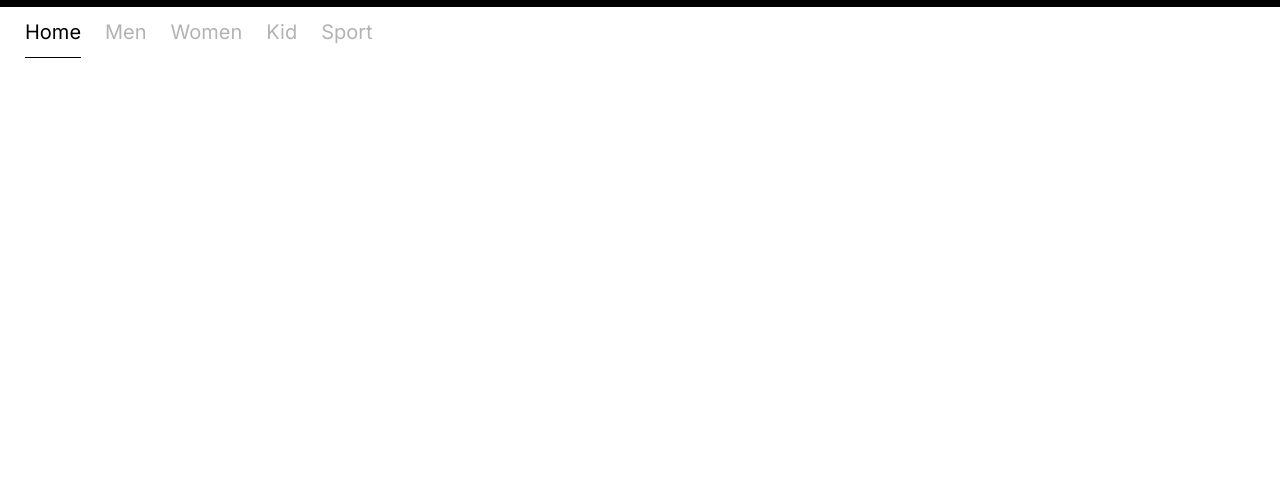
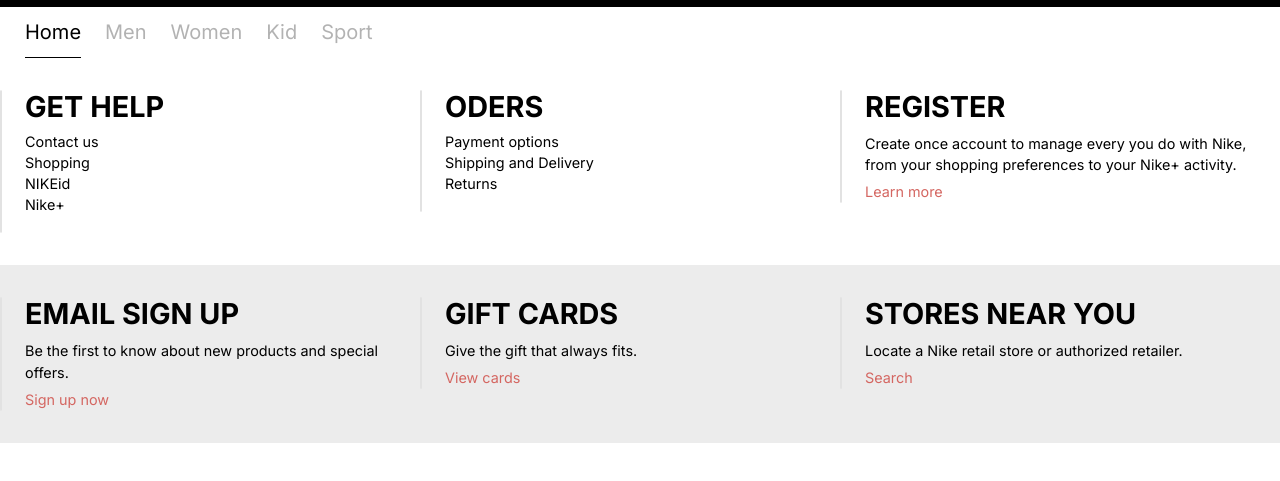
Before and after one commit to huanhutlinh/BC28_CAPSTONE_API, a plain HTML site: page views/index.html in a window 1280 px wide. Shown: the part 45-526 px from the top of the page. Drawn offline with nearby package versions, Linux system fonts and the light colour scheme.

Commit message:
add footer

```diff
--- a/sass/Base/_reset.scss
+++ b/sass/Base/_reset.scss
@@ -27,3 +27,6 @@ li{
 img{
     max-width: 100%;
 }
+p{
+    margin-bottom: unset;
+}
--- a/sass/Helpers/_variables.scss
+++ b/sass/Helpers/_variables.scss
@@ -18,6 +18,9 @@ $text-c1-primary: #b61984;
 $text-c1-dark: #000;
 $text-c1-light: #fff;
 $text-c2-dark: rgba(0,0,0,.3);
+$text-c3-dark: #e2e2e2;
+$text-c1-pink: #d46661;
+$text-c2-pink: #c43a33;
 // ----------------Background----------------
 // bg-color
 $bg-c1-primary: #b61984;
@@ -25,6 +28,8 @@ $bg-c1-secondary: #dcd1f3;
 $bg-c1-light: #fff;
 $bg-c1-dark: #000;
 $bg-c2-dark: rgba(0,0,0,.3);
+$bg-c3-dark: #e2e2e2;
+$bg-c4-dark: #ececec;
 // ----------------Breakpoint----------------
 $sm: 576x;
 $md: 768px;
--- /dev/null
+++ b/sass/Layouts/_footer.scss
@@ -0,0 +1,57 @@
+footer {
+    .bg-wrap {
+        padding: 2rem 0;
+        &:last-child{
+            background-color: $bg-c4-dark;
+        }
+        .container {
+            .row {
+                .col-item {
+                    .col-content {
+                        position: relative;
+                        &::before{
+                            content: '';
+                            position: absolute;
+                            border-radius: 50px;
+                            border: 1px solid $bg-c3-dark;
+                            height: 100%;
+                            top: 0;
+                            left: -25px
+
+                        }
+                        h3 {
+                            @include text(1.8rem,$text-bold,$text-c1-dark);
+                        }
+
+                        .tags-list {
+                            padding-bottom: 1rem;
+                            .tag {
+                                &:first-child{
+                                    margin-top: 0;
+                                }
+                                line-height: 1;
+                                margin: 0.3rem 0;
+                                a {
+                                    @include text(0.9rem,$text-regular,$text-c1-dark);
+                                }
+                            }
+                        }
+                        p{
+                            @include text(0.9rem,$text-regular,$text-c1-dark);
+                            margin-bottom: 0.25em;
+                        }
+
+                        .footer-link{
+                            @include text(0.9rem,$text-regular,$text-c1-pink);
+                            transition: all 0.3s ease;
+                            &:hover{
+                                color: $text-c2-pink;
+                            }
+                        }
+                    }
+
+                }
+            }
+        }
+    }
+}
--- a/sass/main.scss
+++ b/sass/main.scss
@@ -2,9 +2,5 @@
 @import './Base/reset';
 @import './Base/customize';
 @import './Layouts/header';
+@import './Layouts/footer';
 @import './Pages/Index/index';
-// @import './Helpers/variables';
-// @import './Base/reset';
-// @import './Base/customize';
-// @import './Components/button.scss';
-// @import './Pages/About/about'
--- a/views/index.html
+++ b/views/index.html
@@ -52,6 +52,91 @@
             </div>
         </nav>
     </header>
+    <footer>
+        <div class="bg-wrap">
+            <div class="container">
+                <div class="row">
+                    <div class="col-4 col-item">
+                        <div class="col-content">
+                            <h3>GET HELP</h3>
+                            <ul class="tags-list">
+                                <li class="tag">
+                                    <a href="#">Contact us</a>
+                                </li>
+                                <li class="tag">
+                                    <a href="#">Shopping</a>
+                                </li>
+                                <li class="tag">
+                                    <a href="#">NIKEid</a>
+                                </li>
+                                <li class="tag">
+                                    <a href="#">Nike+</a>
+                                </li>
+                            </ul>
+                        </div>
+                    </div>
+                    <div class="col-4 col-item">
+                        <div class="col-content">
+                            <h3>ODERS</h3>
+                            <ul class="tags-list">
+                                <li class="tag">
+                                    <a href="#">Payment options</a>
+                                </li>
+                                <li class="tag">
+                                    <a href="#">Shipping and Delivery</a>
+                                </li>
+                                <li class="tag">
+                                    <a href="#">Returns</a>
+                                </li>
+                            </ul>
+                        </div>
+                    </div>
+                    <div class="col-4 col-item">
+                        <div class="col-content">
+                            <h3>REGISTER</h3>
+                            <p>Create once account to manage every you do with Nike, from your shopping preferences to your Nike+ activity.</p>
+                            <a class="footer-link" href="#">
+                                Learn more
+                            </a>
+                        </div>
+                    </div>
+                </div>
+            </div>
+        </div>
+        <div class="bg-wrap">
+            <div class="container">
+                <div class="row">
+                    <div class="col-4 col-item">
+                        <div class="col-content">
+                            <h3>EMAIL SIGN UP</h3>
+                            <p>Be the first to know about new products and special offers.</p>
+                            <a class="footer-link" href="#">
+                                Sign up now
+                            </a>
+                        </div>
+                    </div>
+                    <div class="col-4 col-item">
+                        <div class="col-content">
+                            <h3>GIFT CARDS</h3>
+                            <p>Give the gift that always fits.</p>
+                            <a class="footer-link" href="#">
+                                View cards
+                            </a>
+                        </div>
+                    </div>
+                    <div class="col-4 col-item">
+                        <div class="col-content">
+                            <h3>STORES NEAR YOU</h3>
+                            <p>Locate a Nike retail store or authorized retailer.</p>
+                            <a class="footer-link" href="#">
+                                Search
+                            </a>
+                        </div>
+                    </div>
+                </div>
+            </div>
+        </div>
+    </footer>
     <!-- Optional JavaScript -->
     <!-- jQuery first, then Popper.js, then Bootstrap JS -->
     <script src="https://code.jquery.com/jquery-3.3.1.slim.min.js"
```
Also changed, not shown: css/main.css, css/main.min.css.
